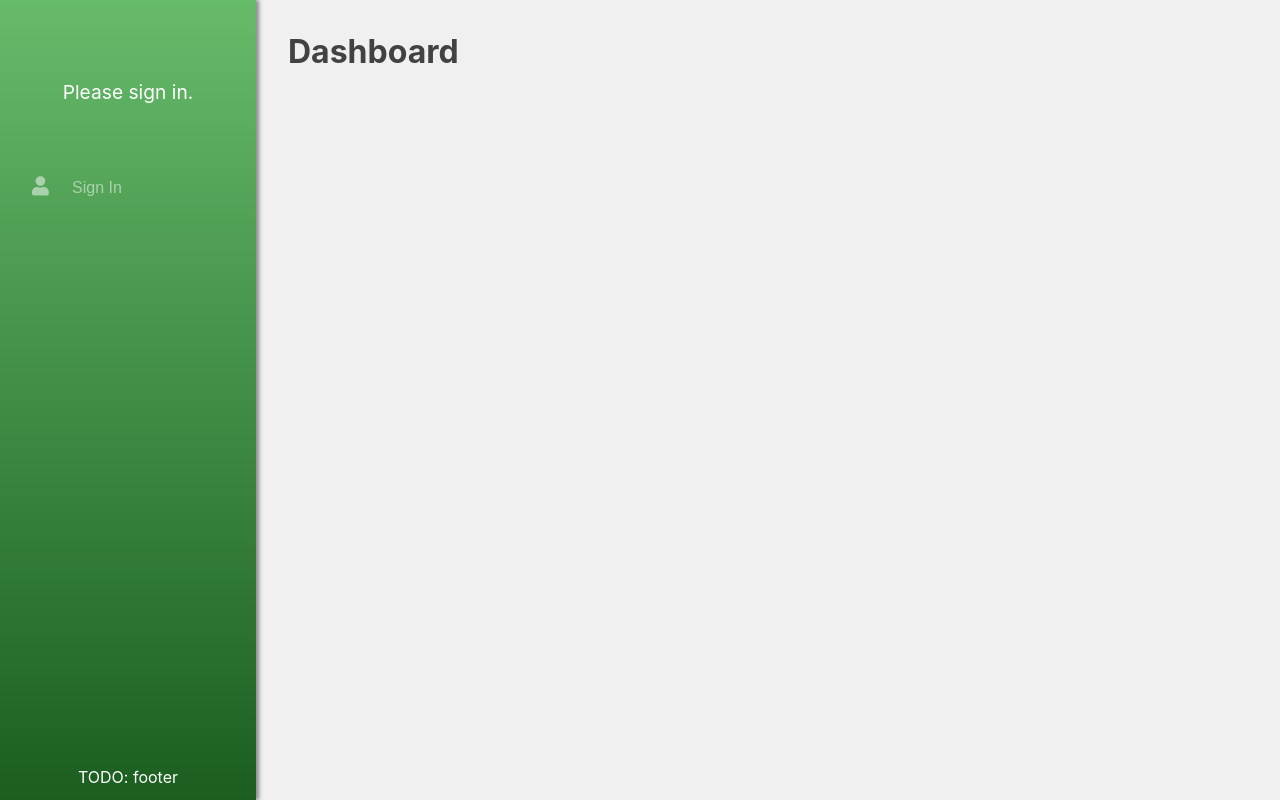
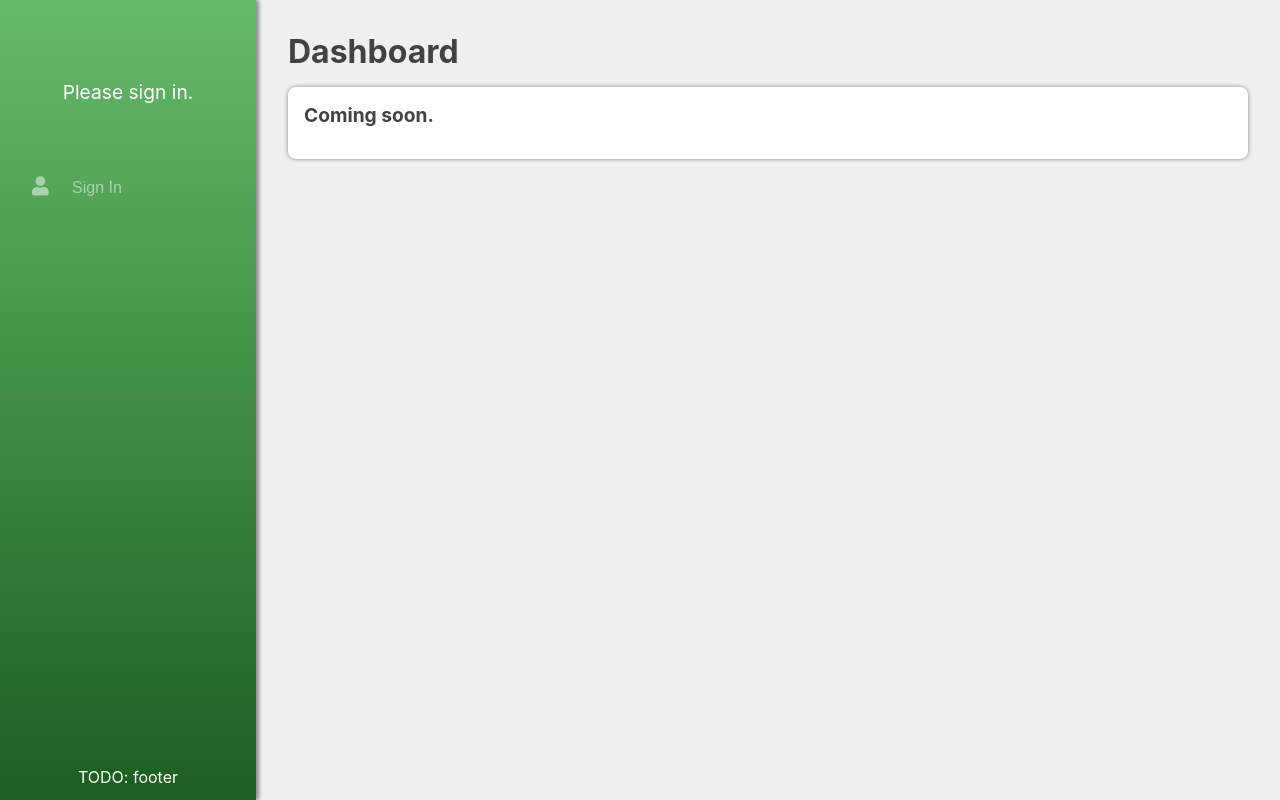
Before and after one commit to ALRobilliard/Split, a React (Create React App) app in the folder client/: page / in a window 1280 px wide. Built offline with nearby package versions, Linux system fonts and the light colour scheme; no server answers.

Commit message:
Add "Coming soon." labels

```diff
--- a/client/src/components/Dashboard/Dashboard.tsx
+++ b/client/src/components/Dashboard/Dashboard.tsx
@@ -8,6 +8,11 @@ class Dashboard extends Component {
         <div className="headingDiv">
           <h1 className="mainHeading">Dashboard</h1>
         </div>
+        <div className="mainContent">
+          <div className="dashboardList">
+            <h2 className="listHeading">Coming soon.</h2>
+          </div>
+        </div>
       </div>
     )
   }
--- a/client/src/components/Settings/Settings.tsx
+++ b/client/src/components/Settings/Settings.tsx
@@ -8,6 +8,11 @@ class Settings extends Component {
         <div className="headingDiv">
           <h1 className="mainHeading">Settings</h1>
         </div>
+        <div className="mainContent">
+          <div className="dashboardList">
+            <h2 className="listHeading">Coming soon.</h2>
+          </div>
+        </div>
       </div>
     )
   }
```
